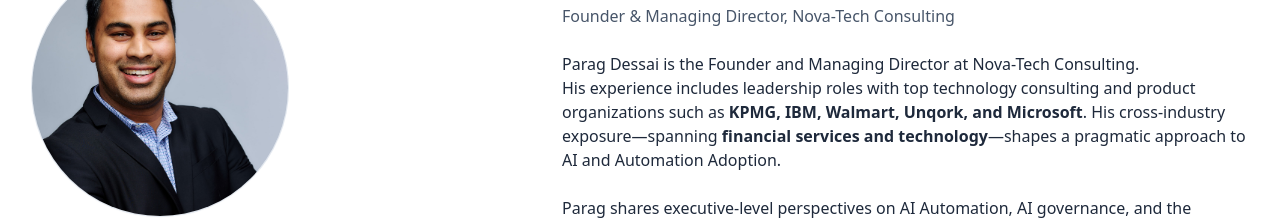
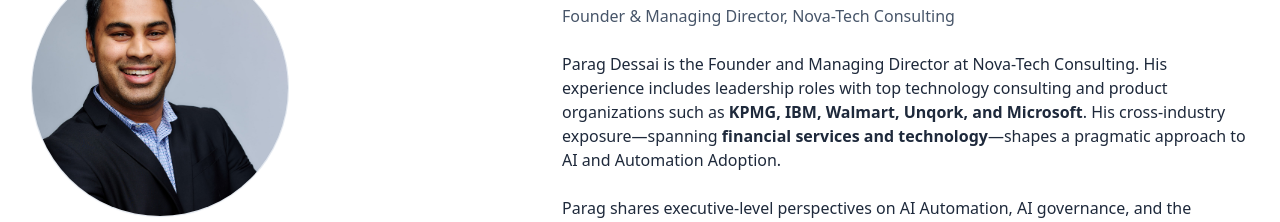
Before and after one commit to Nova-TechConsulting/MyWebsite, a plain HTML site: page about.html in a window 1280 px wide. Shown: the part 185-407 px from the top of the page. Drawn offline with nearby package versions, Linux system fonts and the light colour scheme.

Commit message:
Update about.html

```diff
--- a/about.html
+++ b/about.html
@@ -64,10 +64,7 @@
 
           <div class="prose prose-slate mt-6 max-w-none">
             <p>
-              Parag Dessai is the Founder and Managing Director at Nova-Tech Consulting.
-            </p>
-             <p>
-              His experience includes leadership roles with top technology consulting and product organizations such as <strong>KPMG, IBM, Walmart, Unqork, and Microsoft</strong>. His cross-industry exposure—spanning <strong> financial services and technology</strong>—shapes a pragmatic approach to AI and Automation Adoption.
+              Parag Dessai is the Founder and Managing Director at Nova-Tech Consulting. His experience includes leadership roles with top technology consulting and product organizations such as <strong>KPMG, IBM, Walmart, Unqork, and Microsoft</strong>. His cross-industry exposure—spanning <strong> financial services and technology</strong>—shapes a pragmatic approach to AI and Automation Adoption.
             </p>
             <br>
             <p>
```
